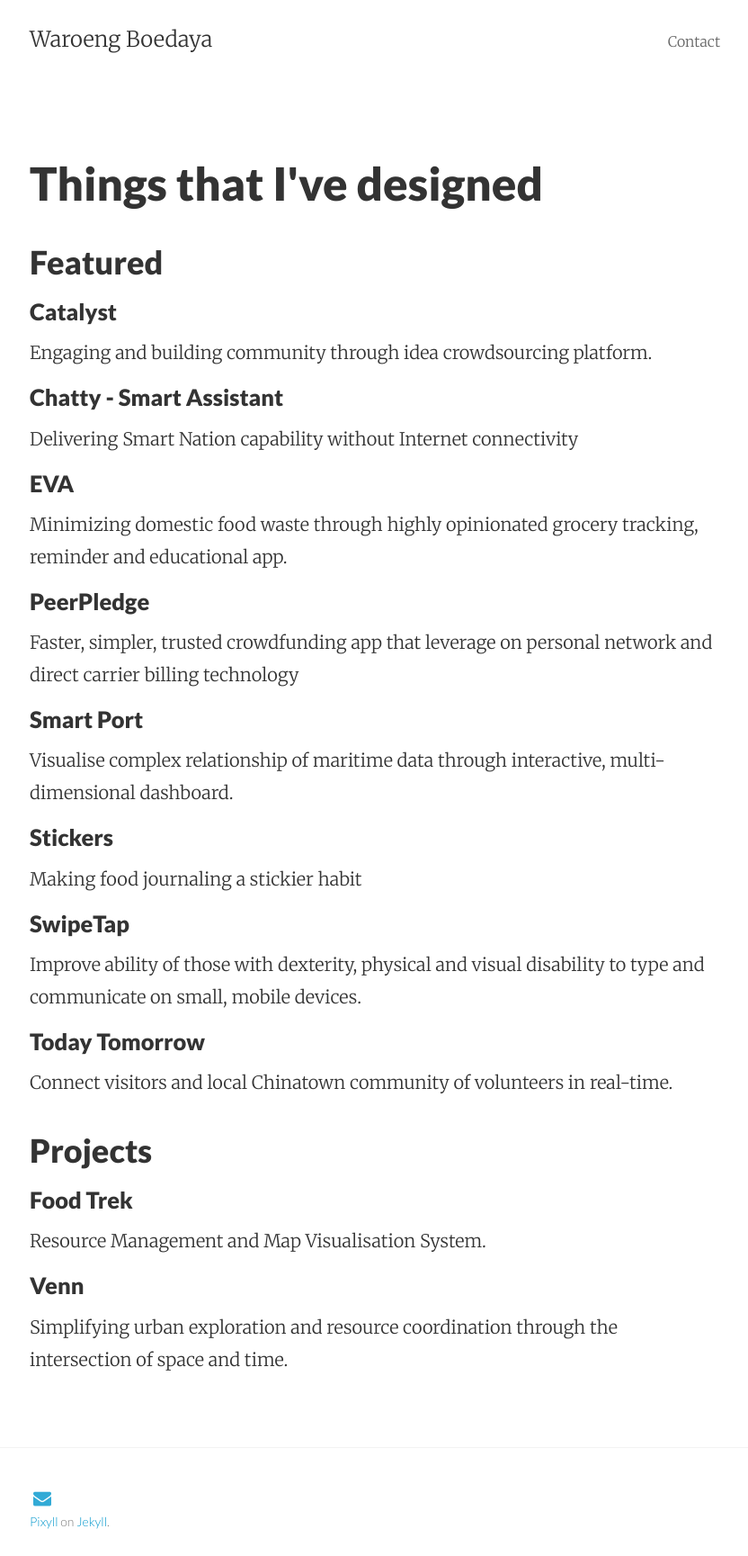
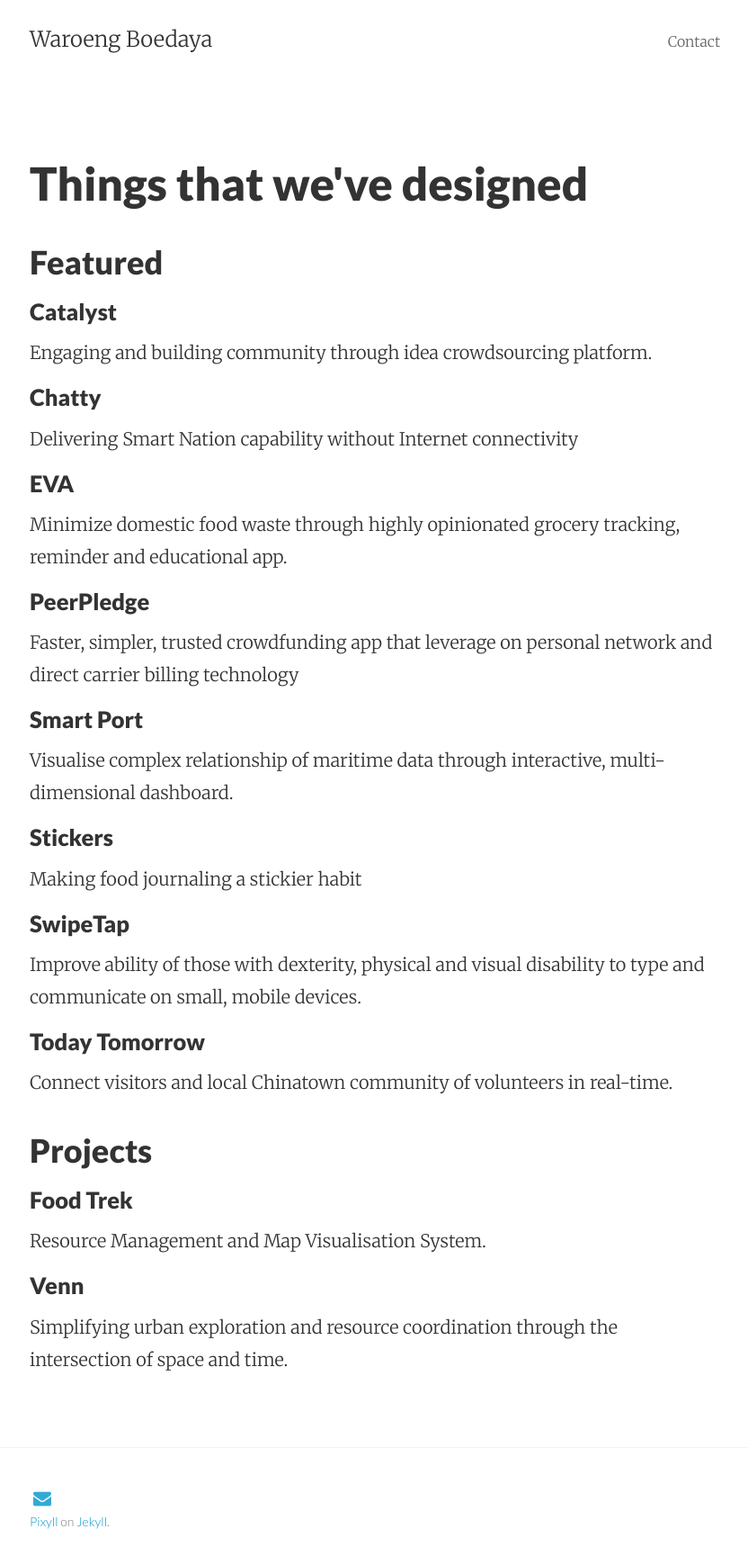
Before and after one commit to waroengboedaya/waroengboedaya.github.io.v1, a Jekyll site: the page built from project.md, in a window 1280 px wide. Shown: the whole page at 90% size, without its empty margins (223-1055 px from the left). Built offline with Jekyll 4.4.1, drawn with Linux system fonts in a browser that asks for light colours; nearby versions of some CDN libraries; Markdown is read by kramdown in place of the engine named in the settings.

```diff
--- a/_pages/project/project-chatty.md
+++ b/_pages/project/project-chatty.md
@@ -1,7 +1,7 @@
 ---
 resource: true
 layout: project
-title: "Chatty - Smart Assistant"
+title: "Chatty"
 categories: [featured]
 summary: "Delivering Smart Nation capability without Internet connectivity"
 achievement: "Best Use of Government Data (API), Best Use of Smart Living API and Best in Show - Smart Nation API CoLAB 2015"
--- a/_pages/project/project-eva.md
+++ b/_pages/project/project-eva.md
@@ -3,7 +3,7 @@
 layout: project
 title: "EVA"
 categories: [featured]
-summary: "Minimizing domestic food waste through highly opinionated grocery tracking, reminder and educational app."
+summary: "Minimize domestic food waste through highly opinionated grocery tracking, reminder and educational app."
 achievement: "Tied 2nd Runner Up and Best Tech NEA Clean and Green Hackathon 2014"
 date: 2014-11-16T00:00:00+08:00
 permalink: "/project/eva/"
--- a/project.md
+++ b/project.md
@@ -1,6 +1,6 @@
 ---
 layout: page
-title: Things that I've designed
+title: Things that we've designed
 permalink: /projects/
 sitemap:
   lastmod: 2014-01-23
```
Also changed, not shown: _pages/demo/project-foodtrek.md (+1 -1 lines), _pages/demo/project-venn.md (+1 -1 lines), _pages/project/project-catalyst.md (+2 -3 lines).
